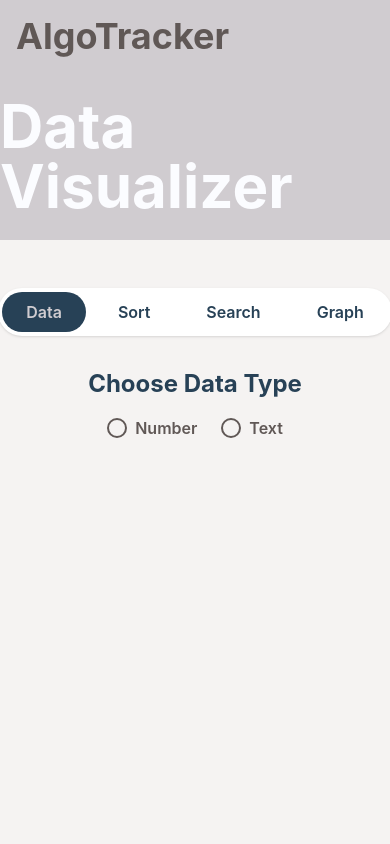
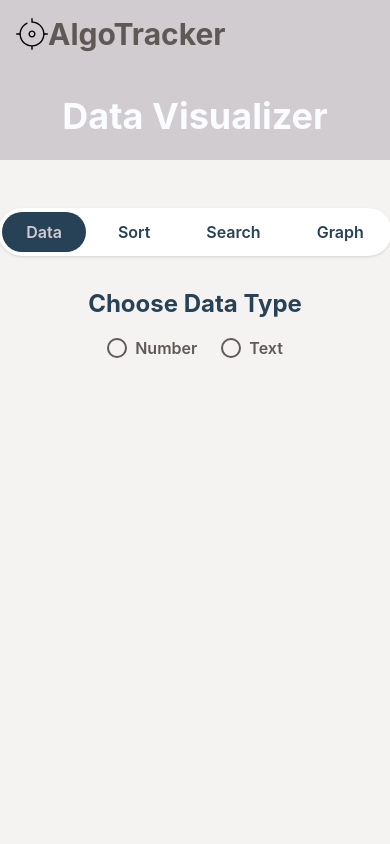
Before and after one commit to Cr4N31/AlgoTracker, a React (Vite) app in the folder algo-tracker/: page / in a window 390 px wide. Shown: the top 844 px of the page. Built offline with nearby package versions, Linux system fonts and the light colour scheme.

Commit message:
Added responsive designs

```diff
--- a/algo-tracker/index.html
+++ b/algo-tracker/index.html
@@ -2,7 +2,7 @@
 <html lang="en">
   <head>
     <meta charset="UTF-8" />
-    <link rel="icon" type="image/svg+xml" href="/algo-tracker/src/assets/tracker-svgrepo-com.svg" />
+    <link rel="icon" type="image/svg+xml" href="/tracker-svgrepo-com.svg" />
     <meta name="viewport" content="width=device-width, initial-scale=1.0" />
     <title>algo-tracker</title>
   </head>
--- a/algo-tracker/src/components/layout/Header.jsx
+++ b/algo-tracker/src/components/layout/Header.jsx
@@ -1,8 +1,10 @@
+import TrackerIcon from "../../assets/tracker.svg"
 function Header(){
     return(
         <header className="bg-[#D0CCD0] fixed top-0 left-0 right-0">
-            <div className="p-4 text-left flex">
-                <p className="text-[#605856] text-4xl font-bold">AlgoTracker</p>
+            <div className="p-4 text-left flex items-center">
+                <img className="w-8 md:w-12" src={TrackerIcon} alt="Tracker"/>
+                <p className="text-[#605856] text-3xl md:text-4xl font-bold">AlgoTracker</p>
             </div>
         </header>
     )
--- a/algo-tracker/src/components/pages/main/Main.jsx
+++ b/algo-tracker/src/components/pages/main/Main.jsx
@@ -3,7 +3,7 @@ function Main() {
     return(
         <main>
             <div className="flex mt-24 justify-center items-center flex-col">
-                <h1 className="font-bold text-6xl transition-all duration-350 ease-in hover:text-[#605856] text-[#FBFCFF] mb-6">Data Visualizer</h1>
+                <h1 className="font-bold text-4xl md:text-6xl transition-all duration-350 ease-in hover:text-[#605856] text-[#FBFCFF] mb-6">Data Visualizer</h1>
                 <FormInput/>
             </div>
 
```
Also changed, not shown: algo-tracker/public/tracker-svgrepo-com.svg (renamed from algo-tracker/src/assets/tracker-svgrepo-com.svg), algo-tracker/src/assets/tracker.svg (added).
